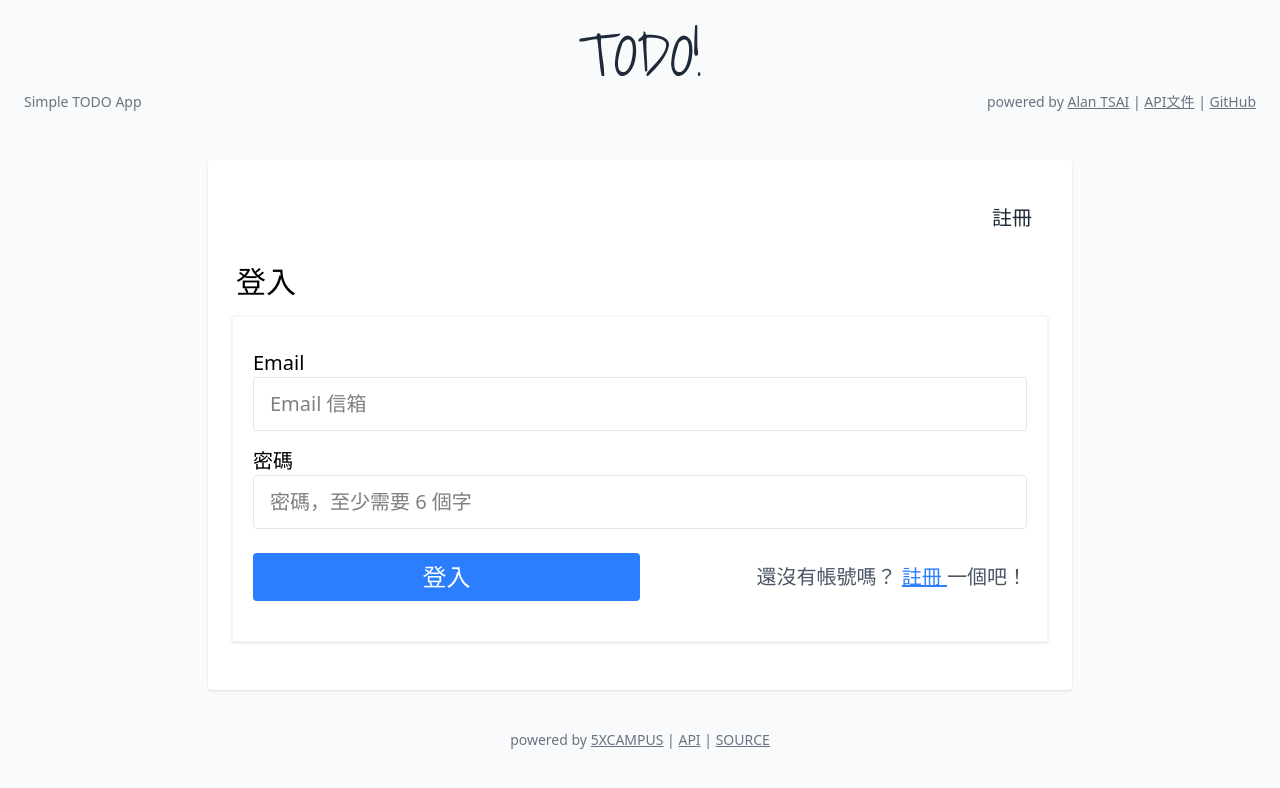
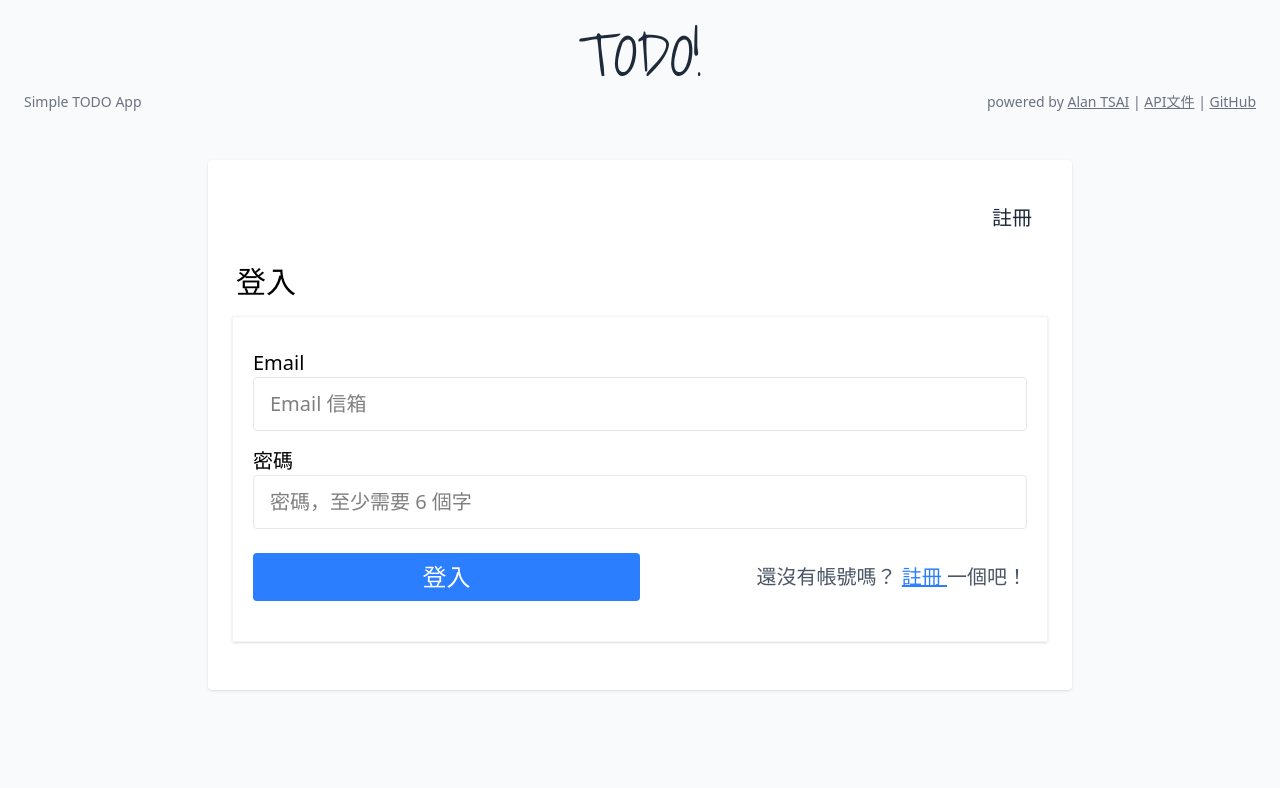
Before and after one commit to kirito489/toDoList-client-project, a Vue app: page /auth in a window 1280 px wide. Shown: the top 788 px of the page. Built offline with nearby package versions, Linux system fonts and the light colour scheme.

Commit message:
delete footer

```diff
--- a/src/App.vue
+++ b/src/App.vue
@@ -47,18 +47,6 @@ onMounted(() => {
     <main class="container max-w-4xl px-4 py-6 mx-auto">
       <router-view />
     </main>
-
-    <!-- 頁腳 -->
-    <footer class="py-4 text-center">
-      <p class="text-sm text-gray-500">
-        powered by
-        <a href="https://5xcampus.com" class="underline hover:text-rose-500">5XCAMPUS</a> |
-        <a href="https://todoo.5xcamp.us" class="underline hover:text-rose-500">API</a> |
-        <a href="https://github.com/5xTraining/todoo-app" class="underline hover:text-rose-500"
-          >SOURCE</a
-        >
-      </p>
-    </footer>
   </div>
 </template>
 
```
